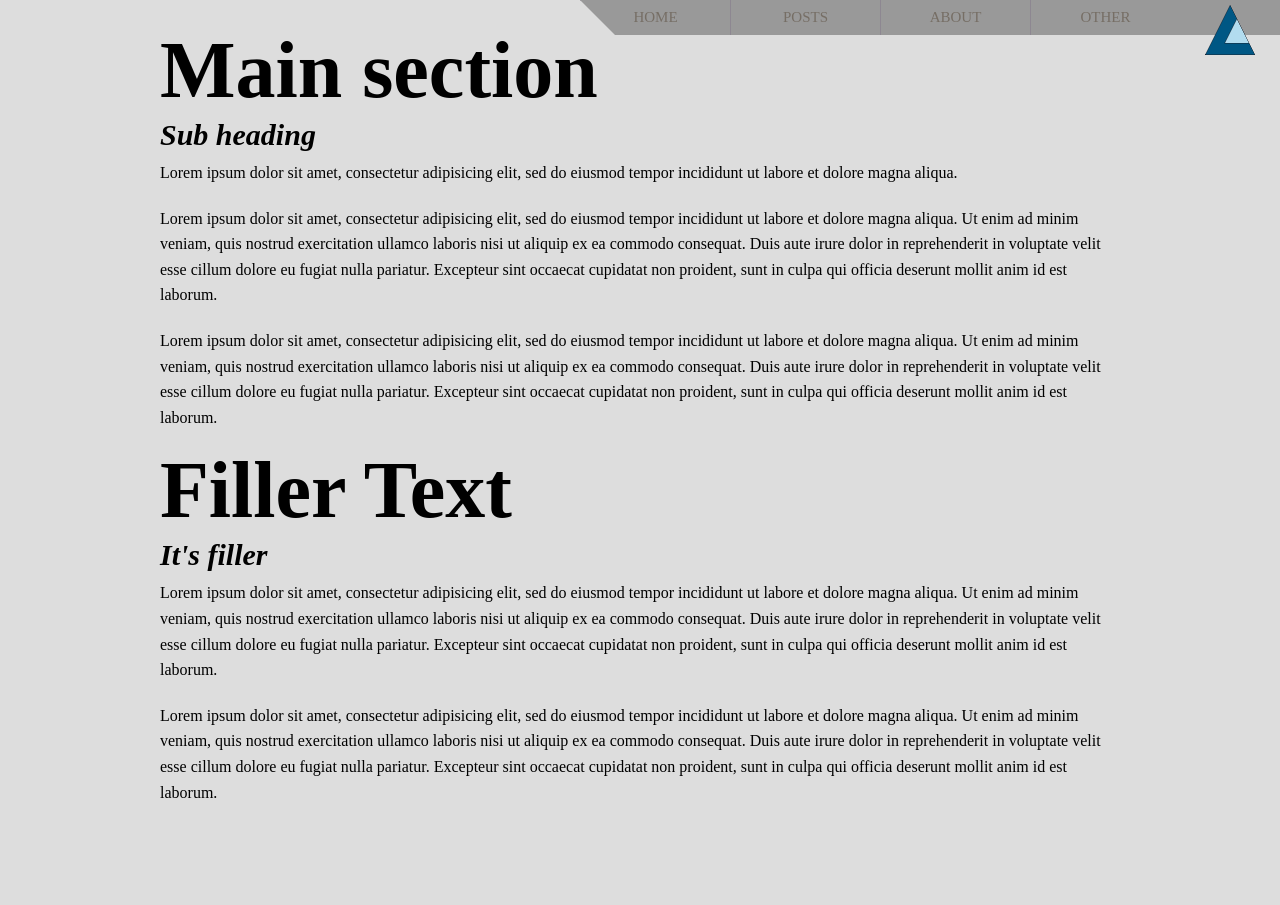
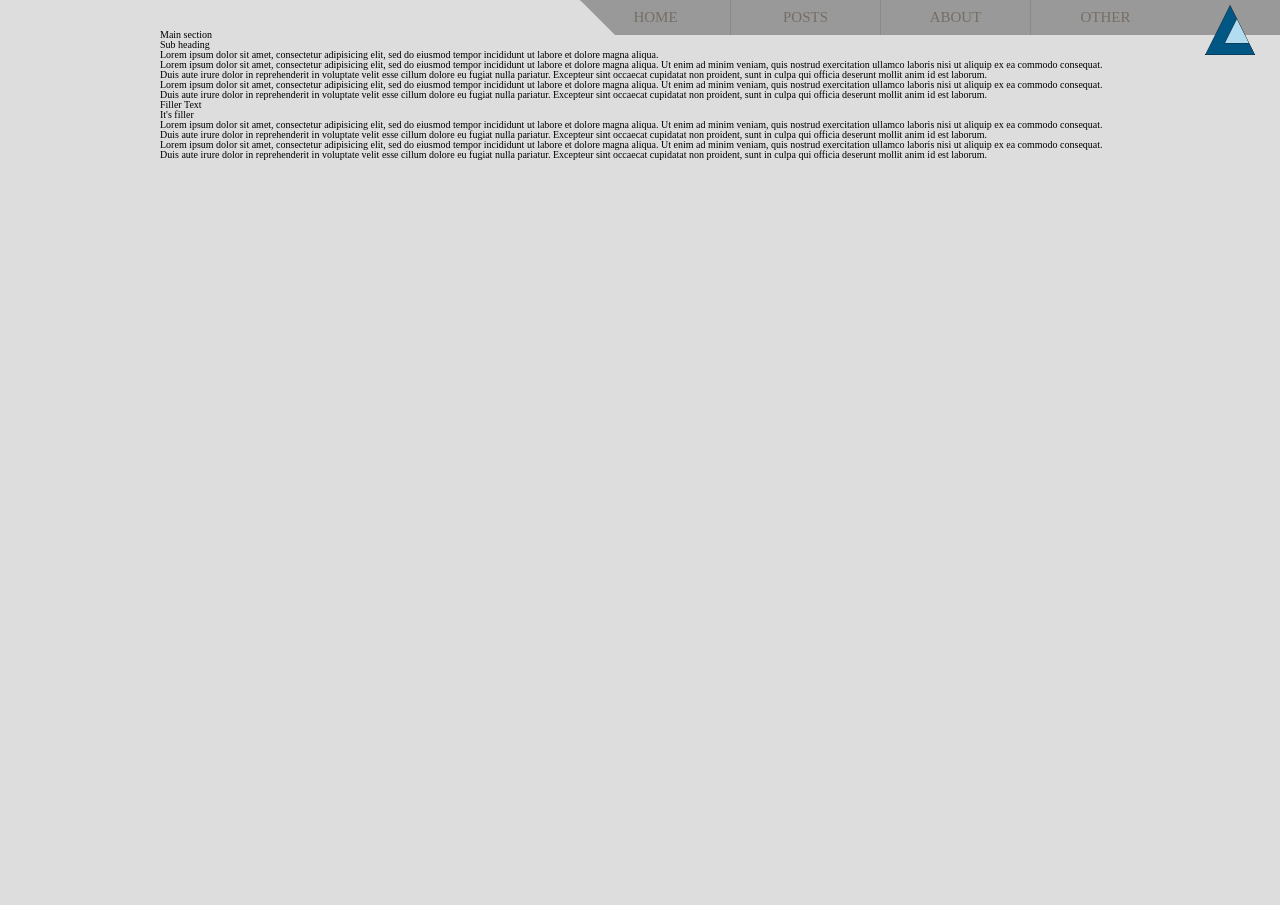
Before and after one commit to allanliebold/blog_project, a Django app: page / in a window 1280 px wide. After the commit the page ends 160 px from the top, so only its background shows below. Run offline with Django 3.2, Linux system fonts and the light colour scheme; style sheets or scripts are compiled from the project's sources.

Commit message:
moved font-related styles out of base

```diff
--- a/blog/static/sass/base/_base.scss
+++ b/blog/static/sass/base/_base.scss
@@ -51,23 +51,6 @@ body {
     max-width: 96rem;
     width: 90%;
 }
-h1 {
-    font-weight: 700;
-    font-size: 8rem;
-    margin-bottom: 1rem;
-    font-style: normal;
-}
-h2 {
-    font-weight: 700;
-    font-size: 3rem;
-    margin-bottom: 1rem;
-    font-style: italic;
-}
-p {
-    line-height: 1.6;
-    margin-bottom: 2rem;
-    font-size: 1.6rem;
-}
 
 /**********
 Content
```
